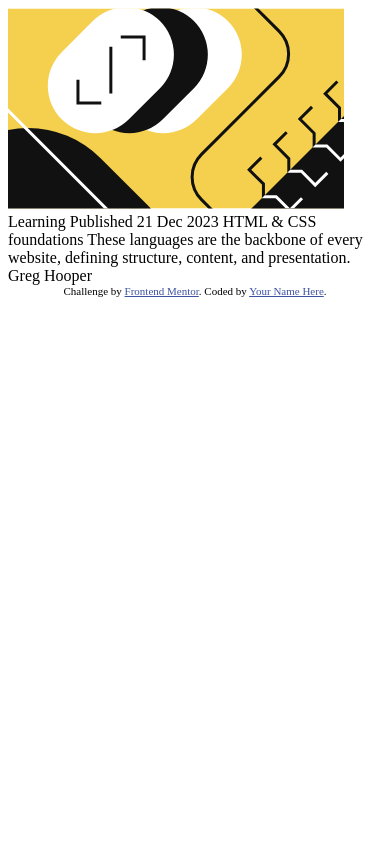
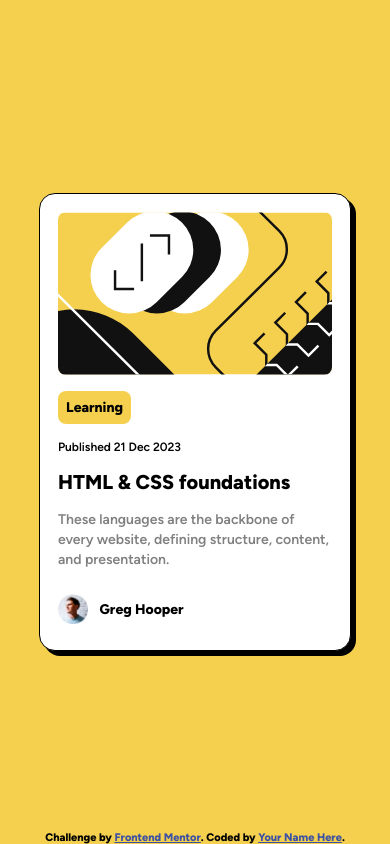
Before and after one commit to GabrielCarrillo93/blog-preview-card-main, a plain HTML site: page index.html in a window 390 px wide. Drawn offline with Linux system fonts and the light colour scheme.

Commit message:
mobile finished

```diff
--- a/index.html
+++ b/index.html
@@ -8,20 +8,31 @@
     <link rel="stylesheet" href="styles/styles.css">
 </head>
 <body>
-    <img src="assets/images/illustration-article.svg" alt="">
-  Learning
+    <main>
+        <section class="content">
+            <img
+                src="assets/images/illustration-article.svg"
+                alt="illustration-article"
+                class="illustration"
+                />
+            <p class="tag">Learning</p>
+            <p class="published">Published 21 Dec 2023</p>
+            <h1>HTML & CSS foundations</h1>
+            <p class="description">These languages are the backbone of every website, defining structure, content, and presentation.</p>
+        </section>
+        <section class="user">
+            <img
+                src="assets/images/image-avatar.webp"
+                alt="avatar"
+                class="avatar"
+                />
+            <h3>Greg Hooper</h3>
+        </section>
+    </main>
 
-  Published 21 Dec 2023
-
-  HTML & CSS foundations
-
-  These languages are the backbone of every website, defining structure, content, and presentation.
-
-  Greg Hooper
-
-  <footer class="attribution">
-    Challenge by <a href="https://www.frontendmentor.io?ref=challenge" target="_blank">Frontend Mentor</a>.
-    Coded by <a href="#">Your Name Here</a>.
-  </footer>
+    <footer class="attribution">
+        Challenge by <a href="https://www.frontendmentor.io?ref=challenge" target="_blank">Frontend Mentor</a>.
+        Coded by <a href="#">Your Name Here</a>.
+    </footer>
 </body>
 </html>
--- a/styles/styles.css
+++ b/styles/styles.css
@@ -1,2 +1,115 @@
-.attribution { font-size: 11px; text-align: center; }
-.attribution a { color: hsl(228, 45%, 44%); }
+*{
+    box-sizing: border-box;
+    margin: 0;
+    padding: 0
+}
+
+@font-face {
+    font-family: 'FigtreeNormal';
+    src: url(../assets/fonts/Figtree-VariableFont_wght.ttf);
+    font-style: normal;
+    font-weight: 600;
+}
+
+@font-face {
+    font-family: 'FigtreeBold';
+    src: url(../assets/fonts/Figtree-VariableFont_wght.ttf);
+    font-style: normal;
+    font-weight: 800;
+}
+
+:root{
+    --yellow: hsl(47, 88%, 63%);
+    --white: hsl(0, 0%, 100%);
+    --grey: hsl(0, 0%, 50%);
+    --black: hsl(0, 0%, 7%);
+}
+
+body{
+    background-color: var(--yellow);
+    display: grid;
+    place-items: center;
+    min-height: 100vh;
+}
+
+main{
+    width: 80%;
+    background-color: var(--white);
+    display: flex;
+    flex-direction: column;
+    align-items: baseline;
+    border-radius: 16px;
+    padding: 10px;
+    border: 1px solid black;
+    box-shadow: 5px 5px black;
+}
+
+p{
+    font-family: 'FigtreeNormal';
+}
+
+.content{
+    display: flex;
+    flex-direction: column;
+    gap: 16px;
+    padding: 8px;
+}
+
+h1, h3, footer{
+    font-family: 'FigtreeBold', sans-serif;
+}
+
+h1{
+    font-size: 20px;
+}
+
+.tag{
+    width: fit-content;
+    padding: 8px;
+    background-color: var(--yellow);
+    font-family: 'FigtreeBold', sans-serif;
+    border-radius: 8px;
+    font-size: 14px;
+}
+
+.published{
+    font-family: 'FigtreeNormal', sans-serif;
+    font-size: 12px;
+}
+
+.illustration{
+    width: 100%;
+    border-radius: 8px;
+}
+
+.description{
+    color: var(--grey);
+    font-size: 14px;
+    line-height: 20px
+}
+
+.user{
+    display: flex;
+    align-items: center;
+    gap: 12px;
+    padding: 16px 8px;
+}
+
+.avatar{
+    height: 30px;
+}
+
+h3{
+    font-size: 14px;
+}
+
+.attribution {
+    font-size: 11px;
+    text-align: center;
+    position: fixed;
+    bottom: 0;
+}
+
+.attribution a {
+    color: hsl(228, 45%, 44%);
+}
```
Also changed, not shown: 1 other file.
